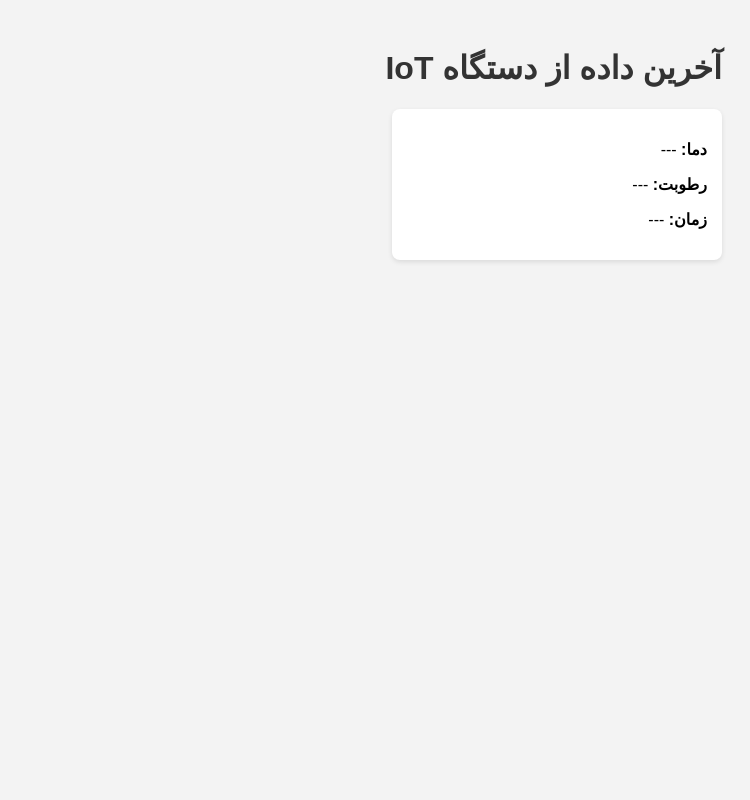
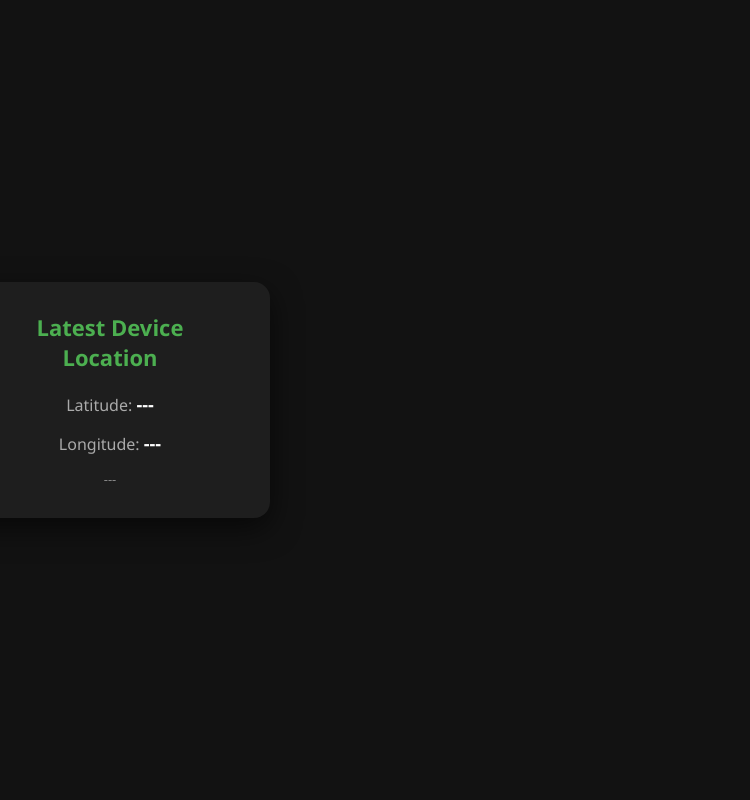
Before and after one commit to kianooshes/iot-flask-server, a Flask app: page / in a window 1280 px wide. Shown: the whole page, without its empty margins (530-1280 px from the left). Run offline with Flask 3, Linux system fonts and the light colour scheme.

Commit message:
update: modern dark theme and English UI

```diff
--- a/templates/index.html
+++ b/templates/index.html
@@ -1,33 +1,69 @@
 <!DOCTYPE html>
-<html lang="fa">
+<html lang="en">
 <head>
-    <meta charset="UTF-8">
-    <title>داده‌های IoT</title>
+  <meta charset="UTF-8" />
+  <meta name="viewport" content="width=device-width, initial-scale=1.0"/>
+  <title>IoT Device Location</title>
   <style>
+    * {
+      margin: 0;
+      padding: 0;
+      box-sizing: border-box;
+    }
     body {
-            font-family: sans-serif;
-            direction: rtl;
-            background: #f3f3f3;
-            padding: 20px;
+      background-color: #121212;
+      color: #e0e0e0;
+      font-family: 'Segoe UI', Tahoma, Geneva, Verdana, sans-serif;
+      display: flex;
+      align-items: center;
+      justify-content: center;
+      height: 100vh;
+    }
+    .container {
+      background-color: #1e1e1e;
+      padding: 30px 40px;
+      border-radius: 16px;
+      box-shadow: 0 10px 30px rgba(0, 0, 0, 0.6);
+      text-align: center;
+      width: 320px;
     }
     h1 {
-            color: #333;
+      margin-bottom: 20px;
+      font-size: 22px;
+      color: #4CAF50;
     }
-        #data-box {
-            background: white;
-            padding: 15px;
-            border-radius: 8px;
-            box-shadow: 0 2px 5px rgba(0,0,0,0.1);
-            width: 300px;
+    .data-field {
+      margin-bottom: 15px;
+      font-size: 16px;
+    }
+    .label {
+      font-weight: 500;
+      color: #aaaaaa;
+    }
+    .value {
+      font-weight: bold;
+      font-size: 18px;
+      color: #ffffff;
+    }
+    .timestamp {
+      margin-top: 10px;
+      font-size: 13px;
+      color: #888888;
     }
   </style>
 </head>
 <body>
-    <h1>آخرین داده از دستگاه IoT</h1>
-    <div id="data-box">
-        <p><strong>دما:</strong> <span id="temp">---</span></p>
-        <p><strong>رطوبت:</strong> <span id="hum">---</span></p>
-        <p><strong>زمان:</strong> <span id="time">---</span></p>
+  <div class="container">
+    <h1>Latest Device Location</h1>
+    <div class="data-field">
+      <span class="label">Latitude: </span>
+      <span class="value" id="lat">---</span>
+    </div>
+    <div class="data-field">
+      <span class="label">Longitude: </span>
+      <span class="value" id="lon">---</span>
+    </div>
+    <div class="timestamp" id="time">---</div>
   </div>
 
   <script>
@@ -35,15 +71,15 @@
       try {
         const res = await fetch('/latest');
         const data = await res.json();
-                document.getElementById('temp').innerText = data.latitude ?? '---';
-                document.getElementById('hum').innerText = data.longitude ?? '---';
+        document.getElementById('lat').innerText = data.latitude ?? '---';
+        document.getElementById('lon').innerText = data.longitude ?? '---';
         document.getElementById('time').innerText = data.timestamp ?? '---';
       } catch (err) {
-                console.error('خطا در دریافت داده:', err);
+        console.error('Error fetching data:', err);
       }
     }
 
-        setInterval(fetchData, 500);
+    setInterval(fetchData, 1000);
     fetchData();
   </script>
 </body>
```
Lines whose indentation alone changed are shown as unchanged.
